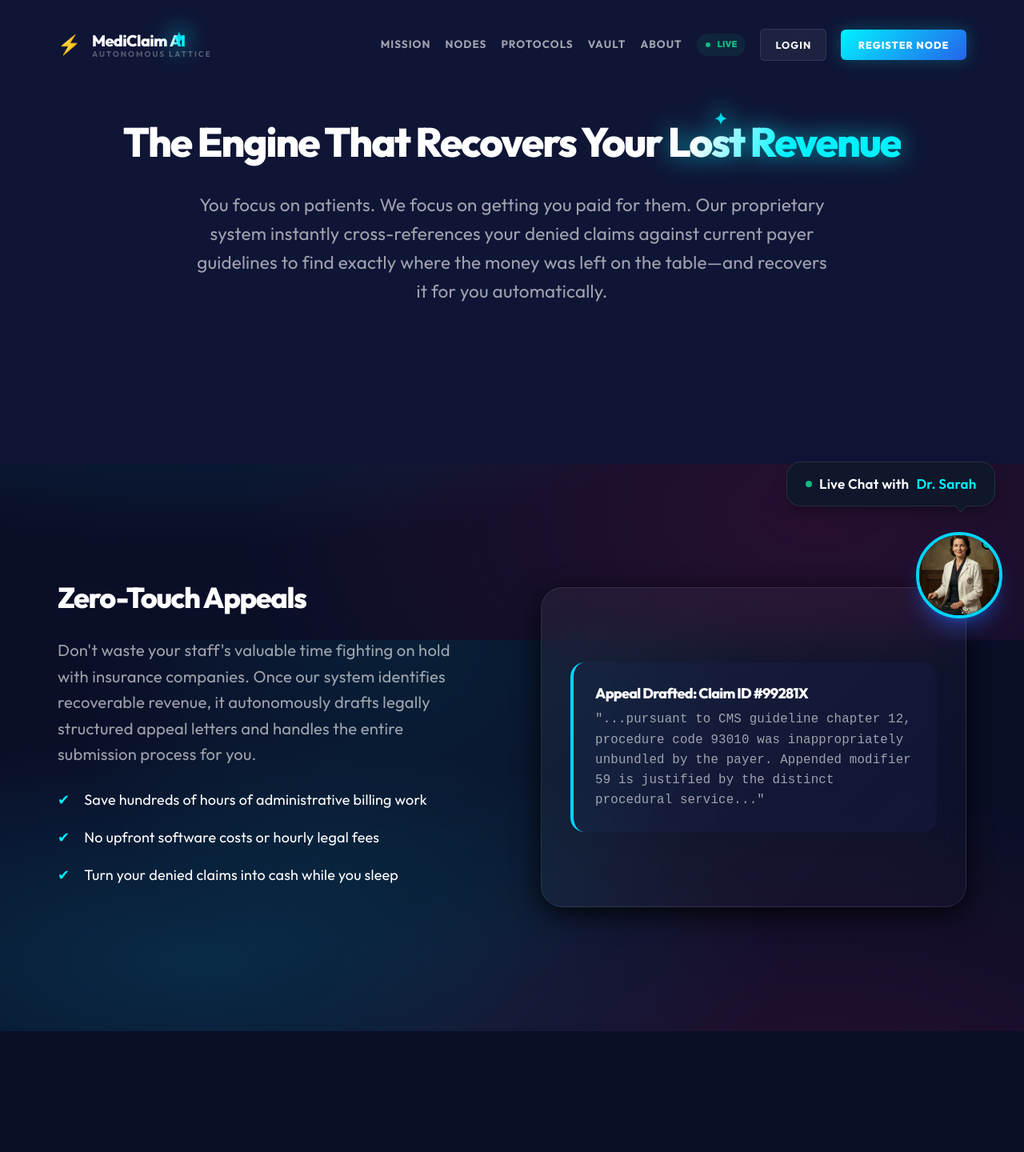
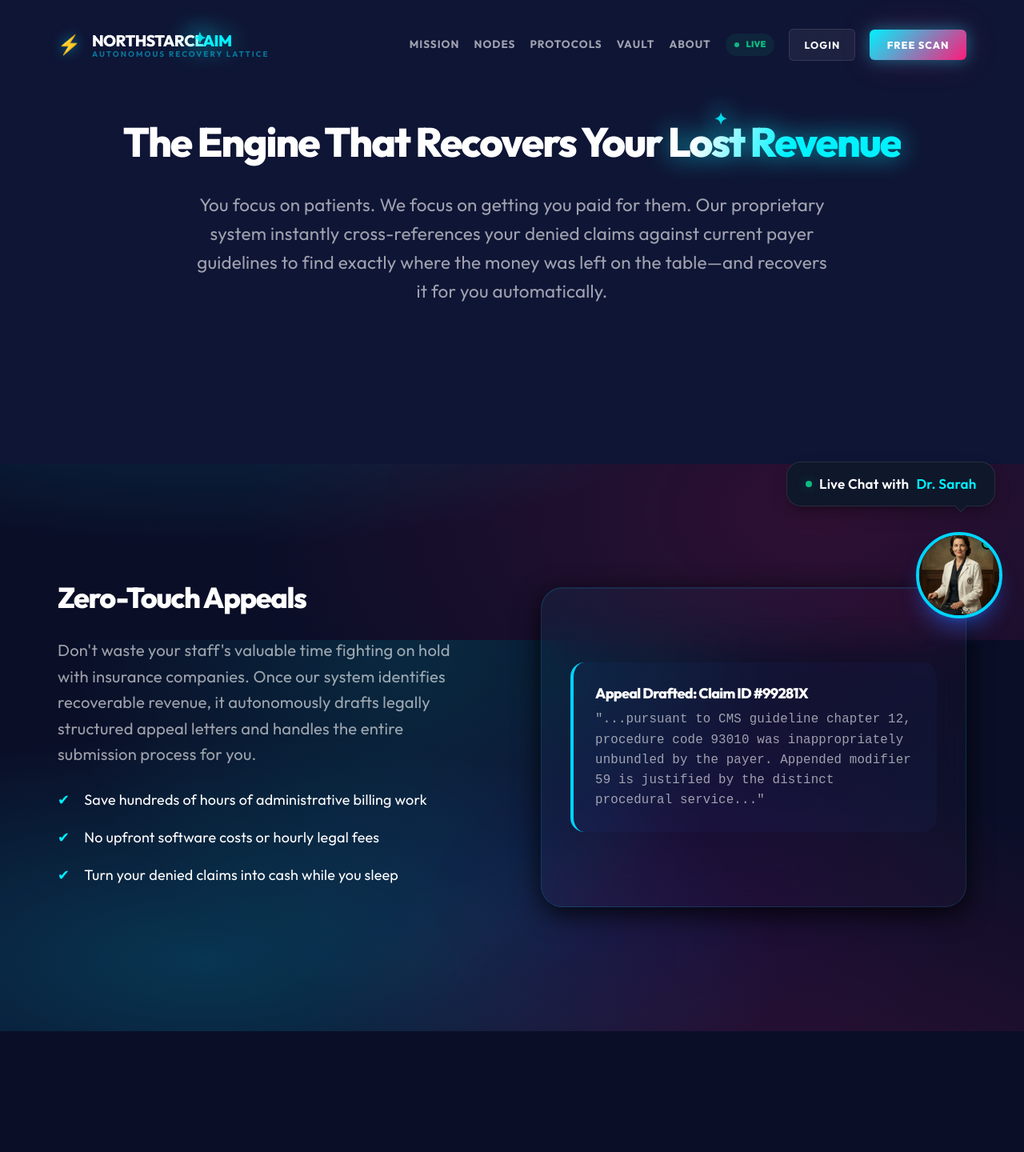
Before and after one commit to joeharyillum/northstarclaim, a Next.js app: page /features in a window 1280 px wide. Shown: the top 1440 px of the page at 80% size. Built offline with nearby package versions, Linux system fonts and the light colour scheme.

Commit message:
Rebrand: MediClaim AI -> NorthStar Claim + enhanced neon holographic theme

```diff
--- a/src/app/globals.css
+++ b/src/app/globals.css
@@ -52,9 +52,10 @@ body {
   color: var(--text-primary);
   background: var(--bg-primary);
   background-image:
-    radial-gradient(at 20% 50%, rgba(0, 212, 255, 0.15) 0px, transparent 50%),
-    radial-gradient(at 80% 80%, rgba(255, 26, 122, 0.12) 0px, transparent 50%),
-    radial-gradient(at 40% 0%, rgba(0, 240, 255, 0.08) 0px, transparent 40%);
+    radial-gradient(at 20% 50%, rgba(0, 212, 255, 0.2) 0px, transparent 50%),
+    radial-gradient(at 80% 80%, rgba(255, 26, 122, 0.15) 0px, transparent 50%),
+    radial-gradient(at 40% 0%, rgba(0, 240, 255, 0.12) 0px, transparent 40%),
+    radial-gradient(at 60% 40%, rgba(120, 0, 255, 0.08) 0px, transparent 40%);
   background-attachment: fixed;
   -webkit-font-smoothing: antialiased;
   -moz-osx-font-smoothing: grayscale;
@@ -160,19 +161,19 @@ h6 {
 }
 
 .glass-panel {
-  background: linear-gradient(135deg, rgba(255, 255, 255, 0.05) 0%, rgba(255, 255, 255, 0.01) 100%);
+  background: linear-gradient(135deg, rgba(0, 212, 255, 0.06) 0%, rgba(255, 26, 122, 0.03) 50%, rgba(255, 255, 255, 0.02) 100%);
   backdrop-filter: blur(25px);
   -webkit-backdrop-filter: blur(25px);
-  border: 1px solid rgba(255, 255, 255, 0.1);
+  border: 1px solid rgba(0, 212, 255, 0.15);
   border-radius: var(--radius-xl);
-  box-shadow: 0 8px 32px 0 rgba(0, 0, 0, 0.82);
+  box-shadow: 0 8px 32px 0 rgba(0, 0, 0, 0.82), inset 0 1px 0 rgba(0, 212, 255, 0.1);
   transition: all 0.4s cubic-bezier(0.175, 0.885, 0.32, 1.275);
 }
 
 .glass-panel:hover {
   transform: translateY(-5px);
-  border-color: var(--brand-primary);
-  box-shadow: 0 15px 45px rgba(0, 242, 255, 0.1);
+  border-color: rgba(0, 212, 255, 0.4);
+  box-shadow: 0 15px 45px rgba(0, 242, 255, 0.15), 0 0 30px rgba(255, 26, 122, 0.08), inset 0 1px 0 rgba(0, 212, 255, 0.2);
 }
 
 /* Animations */
@@ -192,11 +193,11 @@ h6 {
 
   0%,
   100% {
-    box-shadow: 0 0 15px rgba(37, 99, 235, 0.2);
+    box-shadow: 0 0 15px rgba(0, 212, 255, 0.3);
   }
 
   50% {
-    box-shadow: 0 0 30px rgba(37, 99, 235, 0.5);
+    box-shadow: 0 0 40px rgba(0, 212, 255, 0.6), 0 0 80px rgba(255, 26, 122, 0.2);
   }
 }
 
--- a/src/app/page.tsx
+++ b/src/app/page.tsx
@@ -45,7 +45,7 @@ export default function Home() {
         {/* Neon Cyan + Hot Pink Glow */}
         <div style={{
           position: "absolute", top: 0, left: 0, width: "100%", height: "100%",
-          background: "radial-gradient(ellipse at 20% 30%, rgba(0, 212, 255, 0.12) 0%, transparent 50%), radial-gradient(ellipse at 80% 70%, rgba(255, 26, 122, 0.08) 0%, transparent 50%)",
+          background: "radial-gradient(ellipse at 20% 30%, rgba(0, 212, 255, 0.18) 0%, transparent 50%), radial-gradient(ellipse at 80% 70%, rgba(255, 26, 122, 0.12) 0%, transparent 50%), radial-gradient(ellipse at 50% 50%, rgba(120, 0, 255, 0.06) 0%, transparent 60%)",
           zIndex: 2,
           animation: "pulse-glow 6s ease-in-out infinite",
         }} />
@@ -110,13 +110,13 @@ export default function Home() {
 
             <Link href="/free-scan" style={{
               display: "block", width: "100%",
-              background: "linear-gradient(135deg, #00f2ff 0%, #2563eb 100%)",
+              background: "linear-gradient(135deg, #00f2ff 0%, #ff1a7a 100%)",
               color: "white", padding: "1.25rem", borderRadius: "var(--radius-lg)",
               fontWeight: "900", fontSize: "1rem", textAlign: "center",
               textTransform: "uppercase", letterSpacing: "1px", textDecoration: "none",
-              boxShadow: "0 0 30px rgba(0,242,255,0.3)", marginBottom: "3rem",
+              boxShadow: "0 0 30px rgba(0,242,255,0.4), 0 0 60px rgba(255,26,122,0.2)", marginBottom: "3rem",
             }}>
-              Deploy First Node
+              Deploy Recovery Scan
             </Link>
 
             {/* Pricing Grid */}
@@ -218,8 +218,8 @@ export default function Home() {
             {/* MediClaim AI Branding + Web 4.0 */}
             <div style={{ display: "flex", flexDirection: "column", gap: "0.75rem" }}>
               <div style={{ display: "flex", alignItems: "center", gap: "1rem", flexWrap: "wrap" }}>
-                <span style={{ fontSize: "1rem", fontWeight: "800", color: "white" }}>MediClaim AI</span>
-                <span style={{ fontSize: "0.7rem", color: "rgba(255,255,255,0.3)", fontWeight: "600" }}>Autonomous Invisible Proprietary Recovery.</span>
+                <span style={{ fontSize: "1rem", fontWeight: "800", color: "white" }}>NorthStar Claim</span>
+                <span style={{ fontSize: "0.7rem", color: "rgba(0,212,255,0.4)", fontWeight: "600" }}>Autonomous Recovery Engine — Zero Touch. Maximum Liquidity.</span>
               </div>
               <div style={{ display: "flex", gap: "2rem", flexWrap: "wrap", alignItems: "center" }}>
                 {["Strategy", "Security", "Compliance"].map((item, i) => (
@@ -302,7 +302,7 @@ export default function Home() {
               <div style={{ background: "rgba(59, 130, 246, 0.1)", color: "var(--brand-primary)", display: "inline-block", padding: "0.6rem 1.5rem", borderRadius: "var(--radius-full)", fontWeight: "900", fontSize: "0.8rem", marginBottom: "2.5rem", textTransform: "uppercase", letterSpacing: "2px" }}>
                 The Revenue Guardian Alliance
               </div>
-              <h2 style={{ fontSize: "clamp(2.5rem, 5vw, 4rem)", marginBottom: "2.5rem", lineHeight: "1.2" }}>Protect your <span className="text-gradient">Profit Rights</span></h2>
+              <h2 style={{ fontSize: "clamp(2.5rem, 5vw, 4rem)", marginBottom: "2.5rem", lineHeight: "1.2" }}>Protect your <span className="text-gradient">Revenue Stream</span></h2>
               <p style={{ color: "var(--text-secondary)", fontSize: "1.5rem", marginBottom: "4rem", lineHeight: "1.6" }}>
                 We empower freelance billers and RCM agencies to recover 100% of what insurance companies owe clinics. Deploy our grid, win the appeals, and earn <strong style={{ color: 'var(--brand-accent)' }}>15% passive commission</strong> on every recovered dollar.
               </p>
@@ -319,7 +319,7 @@ export default function Home() {
                   </div>
                 </div>
               </div>
-              <Button href="/signup" size="lg" style={{ borderRadius: "var(--radius-full)", padding: "1.5rem 4rem", fontSize: "1.25rem", boxShadow: "0 0 30px rgba(59, 130, 246, 0.4)" }}>Deploy Your Grid Now</Button>
+              <Button href="/signup" size="lg" style={{ borderRadius: "var(--radius-full)", padding: "1.5rem 4rem", fontSize: "1.25rem", background: "linear-gradient(135deg, #00f2ff, #ff1a7a)", boxShadow: "0 0 30px rgba(0,242,255,0.4), 0 0 60px rgba(255,26,122,0.2)" }}>Deploy Your Grid Now</Button>
             </div>
 
             <div>
--- a/src/components/Footer.tsx
+++ b/src/components/Footer.tsx
@@ -43,7 +43,7 @@ export default function Footer() {
                             <img src="/logo.png" alt="N" style={{ width: "24px" }} />
                         </div>
                         <span style={{ fontSize: "1.5rem", fontWeight: "900", color: "white", letterSpacing: "-0.04em" }}>
-                            Northstar <span className="text-gradient">Guardian</span>
+                            NORTHSTAR<span className="text-gradient">CLAIM</span>
                         </span>
                     </div>
                     <p style={{ color: "rgba(255,255,255,0.5)", lineHeight: "1.7", marginBottom: "2.5rem", fontSize: "0.95rem", maxWidth: "400px" }}>
--- a/src/components/Navigation.tsx
+++ b/src/components/Navigation.tsx
@@ -34,12 +34,12 @@ export default function Navigation() {
 
                 {/* Logo */}
                 <Link href="/" style={{ display: "flex", alignItems: "center", gap: "0.75rem" }}>
-                    <span style={{ fontSize: "1.3rem", lineHeight: "1" }}>⚡</span>
+                    <span style={{ fontSize: "1.3rem", lineHeight: "1", filter: "drop-shadow(0 0 8px rgba(0,212,255,0.6))" }}>⚡</span>
                     <div>
                         <div style={{ fontSize: "1.1rem", fontWeight: "800", letterSpacing: "-0.03em", lineHeight: "1.2" }}>
-                            MediClaim <span className="text-gradient">AI</span>
+                            NORTHSTAR<span className="text-gradient">CLAIM</span>
                         </div>
-                        <div style={{ fontSize: "0.55rem", fontWeight: "700", color: "rgba(255,255,255,0.3)", textTransform: "uppercase", letterSpacing: "2px", lineHeight: "1" }}>Autonomous Lattice</div>
+                        <div style={{ fontSize: "0.55rem", fontWeight: "700", color: "rgba(0,212,255,0.5)", textTransform: "uppercase", letterSpacing: "2px", lineHeight: "1" }}>Autonomous Recovery Lattice</div>
                     </div>
                 </Link>
 
@@ -59,8 +59,8 @@ export default function Navigation() {
                     <Link href="/signup" style={{ background: "rgba(255,255,255,0.06)", color: "white", padding: "0.5rem 1rem", borderRadius: "6px", fontWeight: "700", fontSize: "0.7rem", textDecoration: "none", border: "1px solid rgba(255,255,255,0.1)", textTransform: "uppercase", letterSpacing: "1px" }}>
                         LOGIN
                     </Link>
-                    <Link href="/free-scan" style={{ background: "linear-gradient(135deg, #00f2ff, #2563eb)", color: "white", padding: "0.5rem 1.2rem", borderRadius: "6px", fontWeight: "800", fontSize: "0.7rem", textDecoration: "none", textTransform: "uppercase", letterSpacing: "1px", boxShadow: "0 0 20px rgba(0,242,255,0.25)" }}>
-                        Register Node
+                    <Link href="/free-scan" style={{ background: "linear-gradient(135deg, #00f2ff, #ff1a7a)", color: "white", padding: "0.5rem 1.2rem", borderRadius: "6px", fontWeight: "800", fontSize: "0.7rem", textDecoration: "none", textTransform: "uppercase", letterSpacing: "1px", boxShadow: "0 0 20px rgba(0,242,255,0.4), 0 0 40px rgba(255,26,122,0.2)" }}>
+                        Free Scan
                     </Link>
                 </div>
             </div>
```
